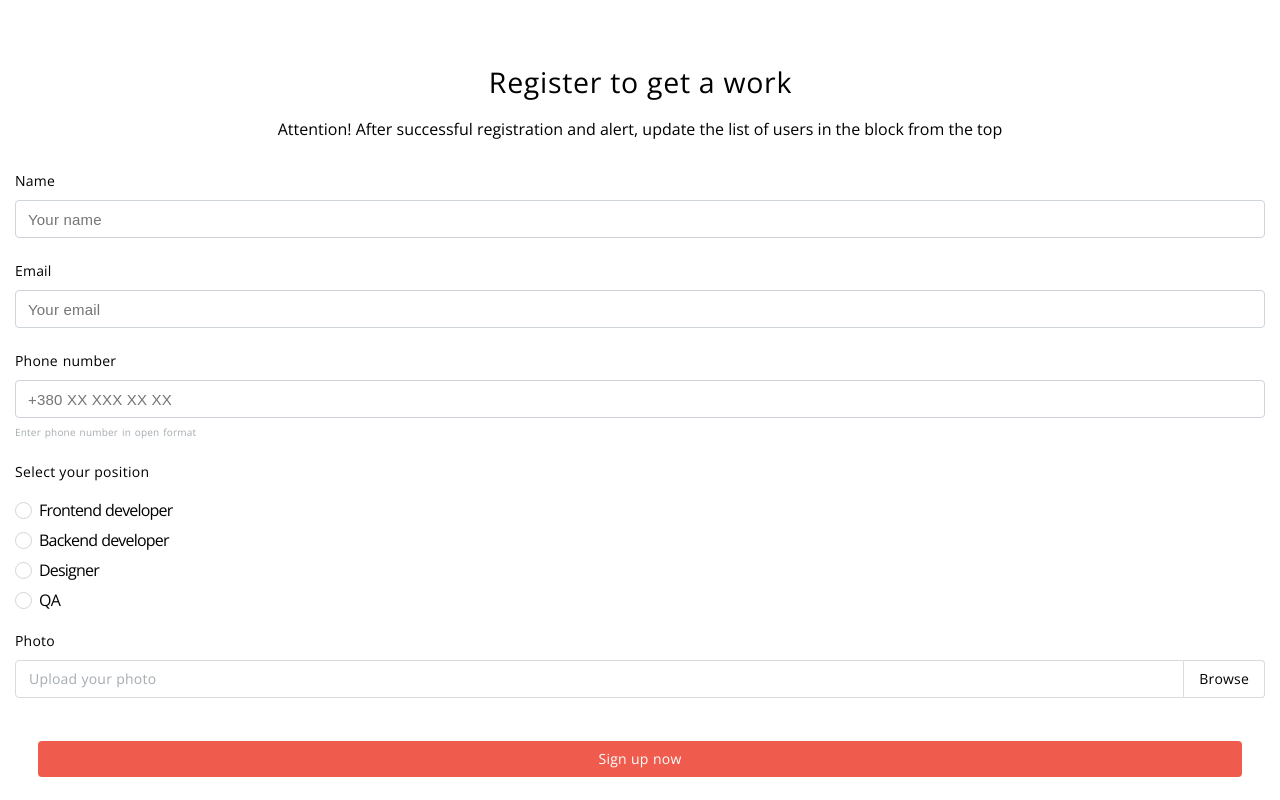
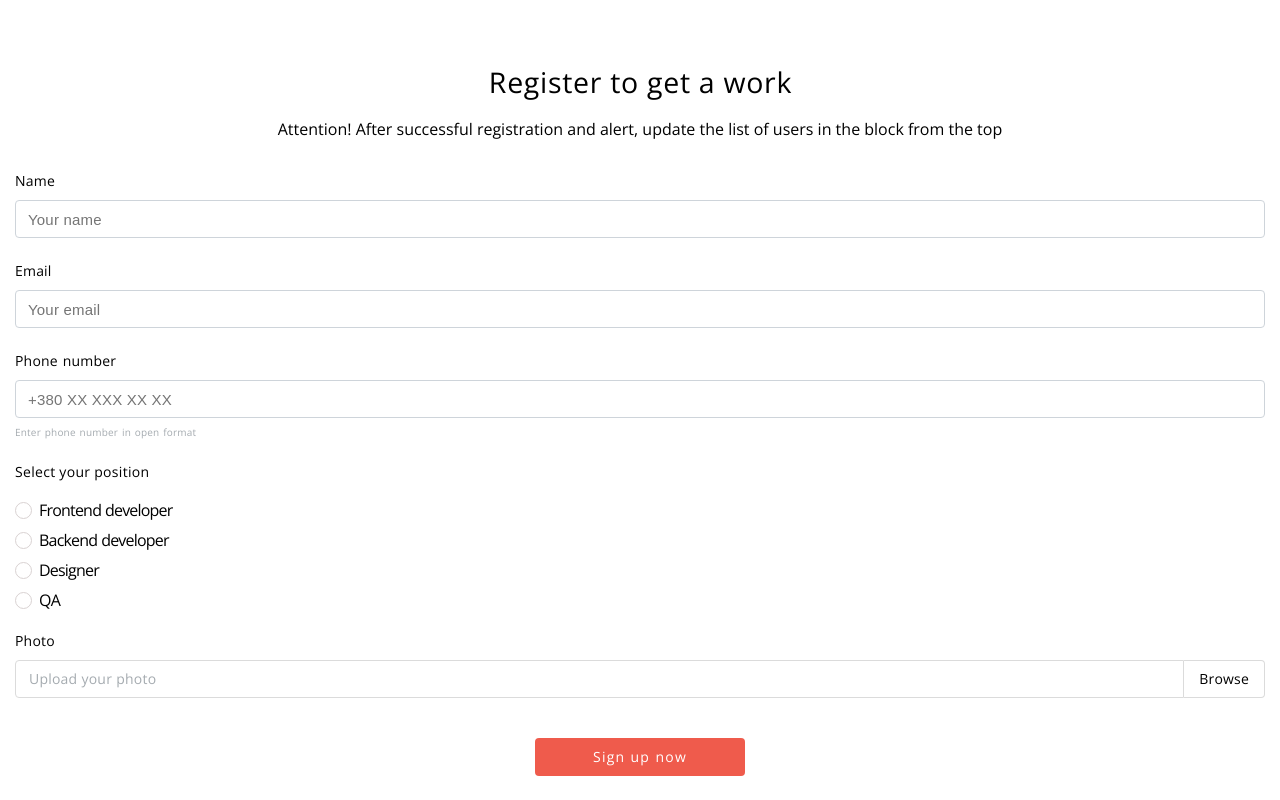
Before and after one commit to nedosika/testtask, a React (Create React App) app: page / in a window 1280 px wide. Shown: the part 2408-3208 px from the top of the page. After the commit the page ends 3184 px from the top, so only its background shows below. Built offline with nearby package versions, Linux system fonts and the light colour scheme.

Commit message:
update btn

```diff
--- a/src/components/App/App.js
+++ b/src/components/App/App.js
@@ -114,7 +114,9 @@ function App() {
                             </div>
                         </label>
                     </div>
-                    <button>Sign up now</button>
+                    <div className={styles.submitBtnWrapper}>
+                        <button>Sign up now</button>
+                    </div>
                 </form>
             </section>
         </div>
--- a/src/components/App/App.module.scss
+++ b/src/components/App/App.module.scss
@@ -264,16 +264,6 @@ input {
         color: #a5abb0;
       }
 
-      button {
-        margin: 23px;
-        padding: 11px 61px;
-        border-radius: 4px;
-        letter-spacing: 0.2px;
-        word-spacing: 0.5px;
-        background-color: #ef5b4c;
-        color: white;
-      }
-
       .inputPosition {
         display: flex;
         flex-direction: column;
@@ -379,6 +369,21 @@ input {
           cursor: pointer;
         }
       }
+
+      .submitBtnWrapper{
+        display: flex;
+        justify-content: center;
+        margin-top: 20px;
+
+        button {
+          padding: 12px 58px;
+          border-radius: 4px;
+          letter-spacing: 1.2px;
+          word-spacing: 0.5px;
+          background-color: #ef5b4c;
+          color: white;
+        }
+      }
     }
 
     display: flex;
```
